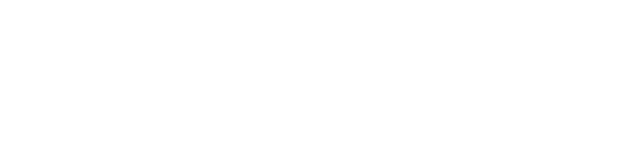
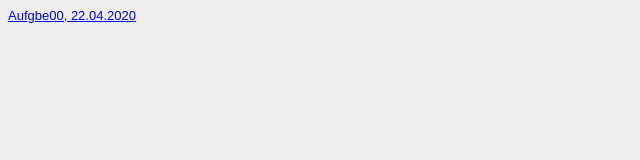
Before and after one commit to maltehuebel/GIS_SoSe2020, a plain HTML site: page Steckbrief/steckbrief.htm in a window 1280 px wide. Shown: the whole page, without its empty margins (0-640 px from the left). Drawn offline with Linux system fonts and the light colour scheme.

Commit message:
Aufgabe00, 22.04.2020

```diff
--- a/Steckbrief/steckbrief.htm
+++ b/Steckbrief/steckbrief.htm
@@ -7,11 +7,11 @@
 body {
 	font-family: arial;
 	font-size: small;
-	background: #eeeee
+	background: #eeeeee
 }
 </style>
 </head>
 <body>
-	<!-- Hier die Links zu den gelösten Aufgaben einstellen, aktuelle oben, alte stehen lassen! Format: Aufgabenbezeichnung, Datum -->
+	<a href="https://maltehuebel.github.io/GIS_SoSe2020/Aufgabe00/index.html" target="_blank" >Aufgbe00, 22.04.2020</a>
 </body>
 </html>
```
